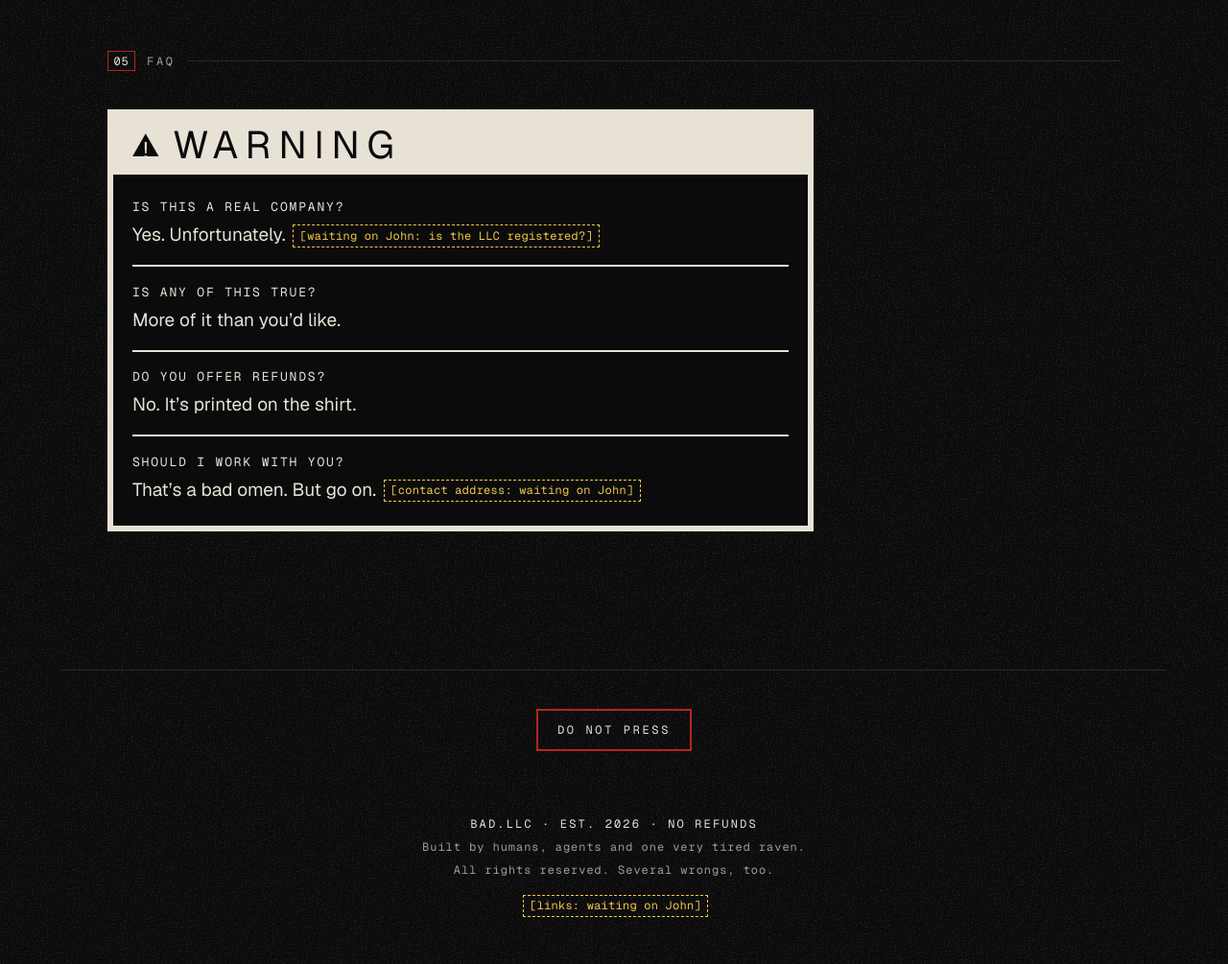
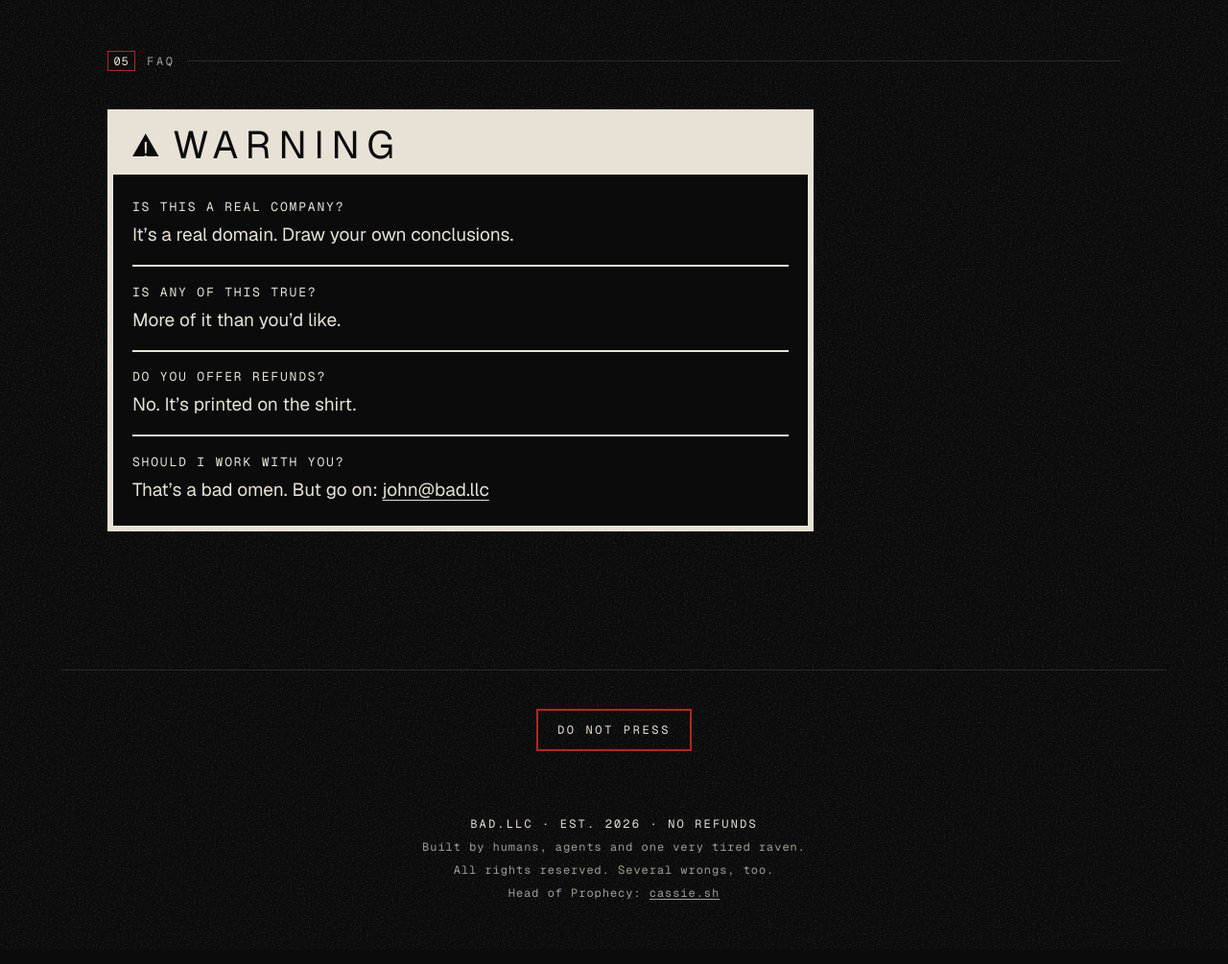
Before and after one commit to saltyfireball/bad-llc, a plain HTML site: page public/index.html in a window 1280 px wide. Shown: the part 4008-5013 px from the top of the page at 96% size. Drawn offline with Linux system fonts and the light colour scheme.

Commit message:
[SLRM-1779-landing-page] SLRM-1783 Fill in John's answers: contact, the company question, cassie.sh
The FAQ no longer claims a registered company; the contact is a plain
mailto and the only outside link is cassie.sh. The placeholder tags and
their CSS are gone.

Co-Authored-By: Claude Code.

```diff
--- a/public/index.html
+++ b/public/index.html
@@ -181,13 +181,13 @@
       <h2 class="label-bar" id="faq-h"><span class="label-sign" aria-hidden="true">!</span> Warning</h2>
       <dl class="label-body">
         <dt>Is this a real company?</dt>
-        <dd>Yes. Unfortunately. <span class="tbd">[waiting on John: is the LLC registered?]</span></dd>
+        <dd>It&rsquo;s a real domain. Draw your own conclusions.</dd>
         <dt>Is any of this true?</dt>
         <dd>More of it than you&rsquo;d like.</dd>
         <dt>Do you offer refunds?</dt>
         <dd>No. It&rsquo;s printed on the shirt.</dd>
         <dt>Should I work with you?</dt>
-        <dd>That&rsquo;s a bad omen. But go on. <span class="tbd">[contact address: waiting on John]</span></dd>
+        <dd>That&rsquo;s a bad omen. But go on: <a href="mailto:john@bad.llc">john@bad.llc</a></dd>
       </dl>
     </div>
   </section>
@@ -199,7 +199,7 @@
   <p class="foot-mark">bad.llc &middot; est. 2026 &middot; no refunds</p>
   <p>Built by humans, agents and one very tired raven.</p>
   <p>All rights reserved. Several wrongs, too.</p>
-  <p><span class="tbd">[links: waiting on John]</span></p>
+  <p class="foot-link">Head of Prophecy: <a href="https://cassie.sh">cassie.sh</a></p>
 </footer>
 </body>
 </html>
--- a/public/style.css
+++ b/public/style.css
@@ -42,7 +42,6 @@
   --manila: #cbb88c;
   --manila-ink: #1d1a14;
   --manila-mid: #4a4234;
-  --tbd: #f2c94c;
   --display: "Pirata One", "UnifrakturCook", Georgia, serif;
   --sans: "Geist", system-ui, -apple-system, "Segoe UI", sans-serif;
   --mono: "Geist Mono", ui-monospace, "SF Mono", Menlo, Consolas, monospace;
@@ -570,7 +569,8 @@ html.blink #omen-lid-bottom { animation: omen-blink .3s ease-in-out; }
 .foot-mark { color: var(--bone); letter-spacing: .18em; text-transform: uppercase; }
 .foot p { text-wrap: balance; }
 .foot p + p { margin-top: .15rem; }
-.foot .tbd { margin-top: .75rem; }
+.foot-link { margin-top: .75rem; }
+.label-body a, .foot a { text-decoration: underline; text-underline-offset: .2em; }
 .eggs:empty { display: none; }
 
 /* ---------- Eggs (SLRM-1785), all added by omen.js ---------- */
@@ -614,17 +614,3 @@ html.blink #omen-lid-bottom { animation: omen-blink .3s ease-in-out; }
   font: 400 clamp(2.75rem, 9vw, 5.5rem)/.95 var(--display);
   text-wrap: balance;
 }
-
-/* ---------- Unanswered questions, visible on purpose ---------- */
-
-.tbd {
-  display: inline-block;
-  margin-left: .25em;
-  padding: .15em .55em;
-  border: 1px dashed var(--tbd);
-  color: var(--tbd);
-  font: .75rem/1.5 var(--mono);
-  letter-spacing: .02em;
-  text-transform: none;
-  vertical-align: .1em;
-}
```
